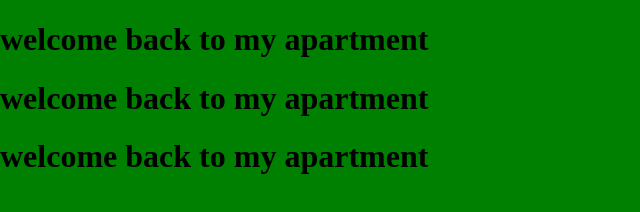
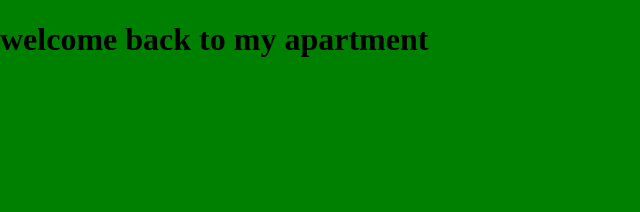
Before and after one commit to valery-po/Furniture-store, a website: page app/index.html in a window 1280 px wide. Shown: the whole page, without its empty margins (0-640 px from the left). Drawn offline with nearby package versions, Linux system fonts and the light colour scheme.

Commit message:
Index modified

```diff
--- a/app/index.html
+++ b/app/index.html
@@ -11,8 +11,7 @@
 <body>
   <div class="container">
       <h1 class="header"> welcome back to  my apartment</h1>
-      <h1 class="header"> welcome back to  my apartment</h1>
-      <h1 class="header"> welcome back to  my apartment</h1>
+
   </div>
 
 
```
